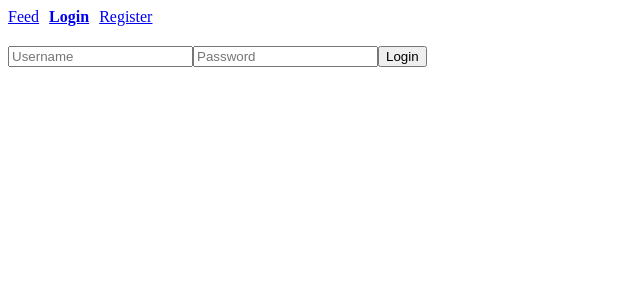
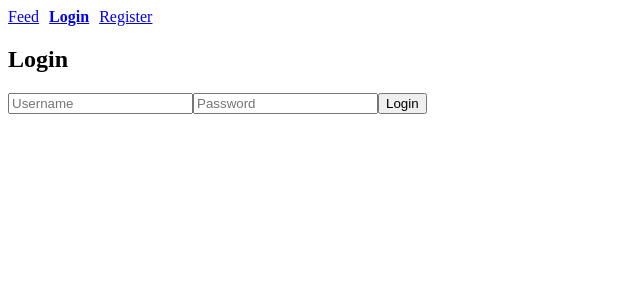
Before and after one commit to samarth088/VibeShpere, a React (Vite) app in the folder frontend/: page /login in a window 1280 px wide. Shown: the top 300 px of the page, without its empty margins (0-640 px from the left). Built offline with nearby package versions, Linux system fonts and the light colour scheme.

Commit message:
Update AuthForm.jsx

```diff
--- a/frontend/components/AuthForm.jsx
+++ b/frontend/components/AuthForm.jsx
@@ -1,17 +1,18 @@
 import React, { useState } from "react";
 
-export default function AuthForm({ onLogin }) {
+export default function AuthForm({ onLogin, mode = "login" }) {
   const [form, setForm] = useState({ username: "", password: "" });
   const [error, setError] = useState("");
 
-  const API_BASE = import.meta.env.VITE_API_BASE || "https://vibeshpere.onrender.com";
+  const API_BASE =
+    import.meta.env.VITE_API_BASE || "https://vibeshpere.onrender.com";
 
   const handleSubmit = async (e) => {
     e.preventDefault();
     setError("");
 
     try {
-      const res = await fetch(`${API_BASE}/api/login`, {
+      const res = await fetch(`${API_BASE}/api/${mode}`, {
         method: "POST",
         headers: { "Content-Type": "application/json" },
         body: JSON.stringify(form),
@@ -22,7 +23,7 @@ export default function AuthForm({ onLogin }) {
       if (res.ok && data.token) {
         if (onLogin) onLogin(data.token);
       } else {
-        setError(data.message || "Login failed");
+        setError(data.message || `${mode} failed`);
       }
     } catch (err) {
       setError("Server error. Try again later.");
@@ -31,20 +32,27 @@ export default function AuthForm({ onLogin }) {
 
   return (
     <form onSubmit={handleSubmit}>
+      <h2>{mode === "register" ? "Register" : "Login"}</h2>
+
       <input
         value={form.username}
-        onChange={(e) => setForm(f => ({ ...f, username: e.target.value }))}
+        onChange={(e) => setForm((f) => ({ ...f, username: e.target.value }))}
         placeholder="Username"
         required
       />
+
       <input
         value={form.password}
-        onChange={(e) => setForm(f => ({ ...f, password: e.target.value }))}
+        onChange={(e) => setForm((f) => ({ ...f, password: e.target.value }))}
         placeholder="Password"
         type="password"
         required
       />
-      <button type="submit">Login</button>
+
+      <button type="submit">
+        {mode === "register" ? "Register" : "Login"}
+      </button>
+
       {error && <div style={{ color: "red" }}>{error}</div>}
     </form>
   );
```
